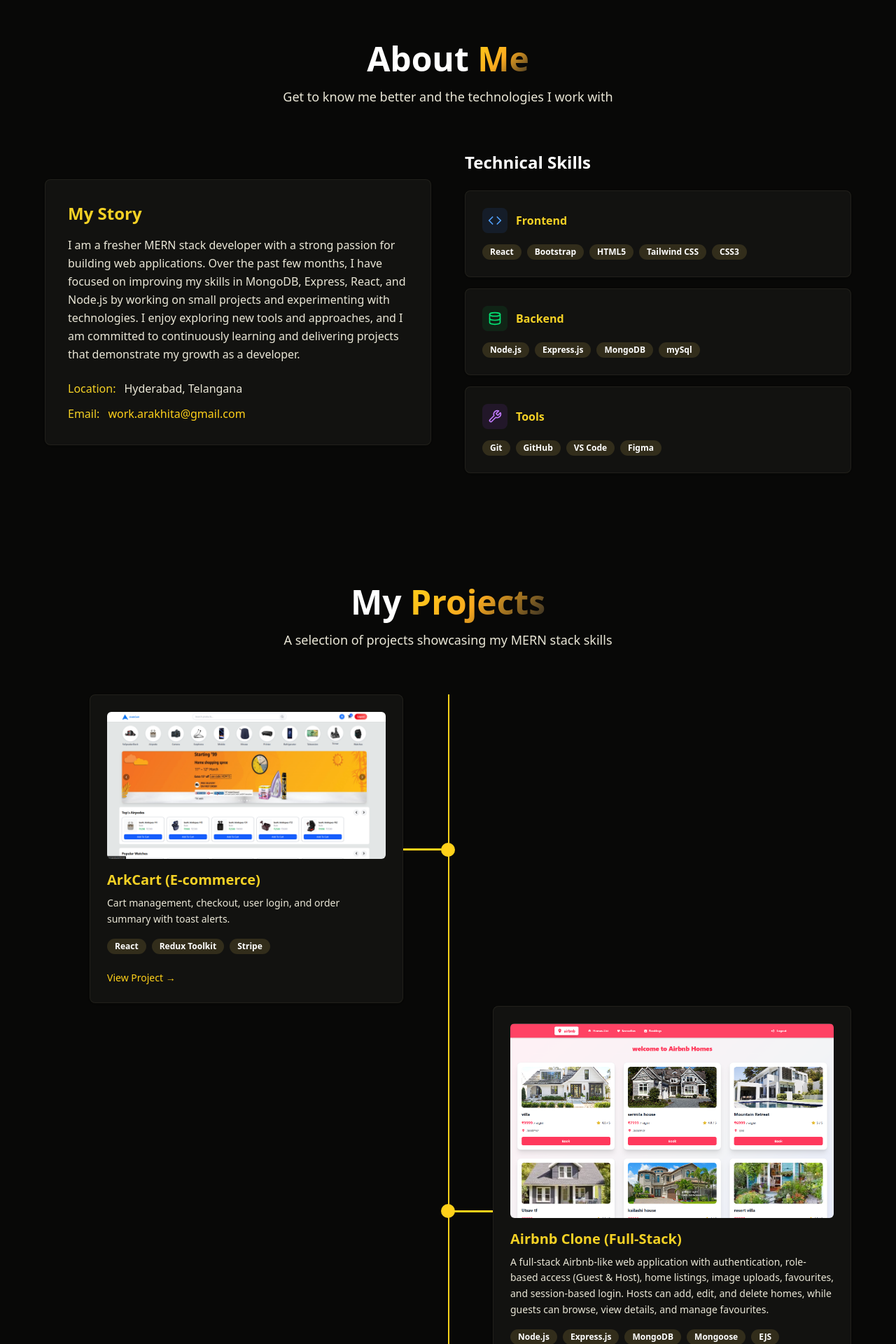
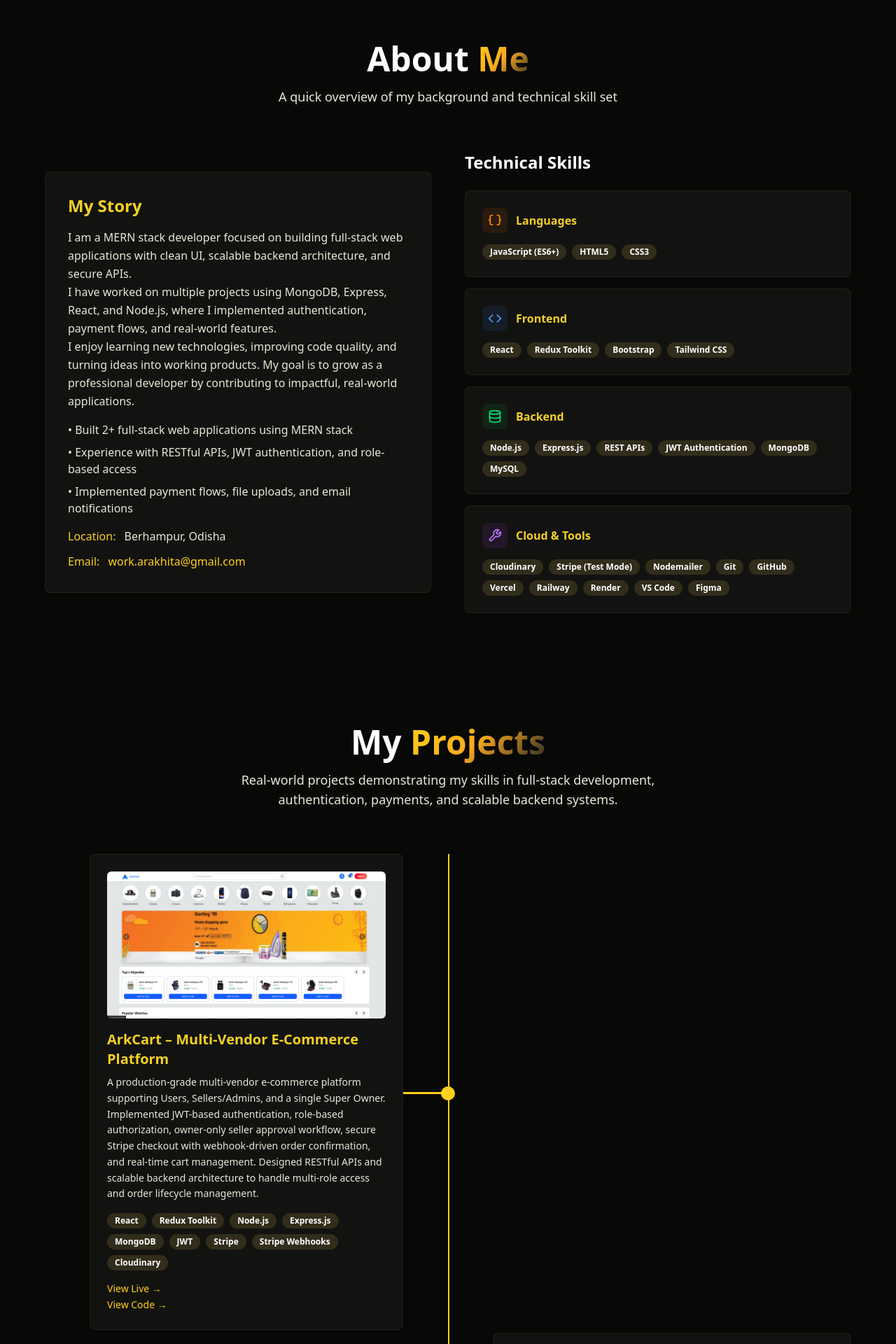
Before and after one commit to arakhitasabata635/my-portfolio, a React (Vite) app: page / in a window 1280 px wide. Shown: the part 820-2740 px from the top of the page at 70% size. Built offline with nearby package versions, Linux system fonts and the light colour scheme.

Commit message:
refector: do some content change

```diff
--- a/src/components/AboutSection.jsx
+++ b/src/components/AboutSection.jsx
@@ -1,7 +1,31 @@
 const AboutSection = () => {
-  const frontend = ["React", "Bootstrap", "HTML5", "Tailwind CSS", "CSS3"];
-  const backend = ["Node.js", "Express.js", "MongoDB", "mySql"];
-  const tools = ["Git", "GitHub", "VS Code", "Figma"];
+  const languages = ["JavaScript (ES6+)", "HTML5", "CSS3"];
+  const frontend = [
+    "React",
+    "Redux Toolkit",
+    "Bootstrap",
+    "Tailwind CSS",
+  ];
+  const backend = [
+    "Node.js",
+    "Express.js",
+    "REST APIs",
+    "JWT Authentication",
+    "MongoDB",
+    "MySQL",
+  ];
+  const tools = [
+    "Cloudinary",
+    "Stripe (Test Mode)",
+    "Nodemailer",
+    "Git",
+    "GitHub",
+    "Vercel",
+    "Railway",
+    "Render",
+    "VS Code",
+    "Figma",
+  ];
 
   return (
     <section id="about" className="py-20 relative">
@@ -12,27 +36,45 @@
               About <span className="text-gradient">Me</span>
             </h2>
             <p className="text-lg text-muted-foreground max-w-2xl mx-auto">
-              Get to know me better and the technologies I work with
+              A quick overview of my background and technical skill set
             </p>
           </div>
           <div className="grid lg:grid-cols-2 gap-12 items-center">
             <div className="space-y-6">
               <div className="rounded-lg border  text-card-foreground shadow-sm p-8 glass-effect hover-glow transition-smooth">
                 <h3 className="text-2xl font-semibold mb-4">My Story</h3>
-                <p className="text-muted-foreground leading-relaxed mb-6">
-                  I am a fresher MERN stack developer with a strong passion for
-                  building web applications. Over the past few months, I have
-                  focused on improving my skills in MongoDB, Express, React, and
-                  Node.js by working on small projects and experimenting with
-                  technologies. I enjoy exploring new tools and approaches, and
-                  I am committed to continuously learning and delivering
-                  projects that demonstrate my growth as a developer.
+                <p className="text-muted-foreground leading-relaxed ">
+                  I am a MERN stack developer focused on building full-stack web
+                  applications with clean UI, scalable backend architecture, and
+                  secure APIs.
+                  <br />
+                  I have worked on multiple projects using MongoDB, Express,
+                  React, and Node.js, where I implemented authentication,
+                  payment flows, and real-world features.
+                  <br /> I enjoy learning new technologies, improving code
+                  quality, and turning ideas into working products. My goal is
+                  to grow as a professional developer by contributing to
+                  impactful, real-world applications.
                 </p>
+                <ul className="my-4 space-y-2 text-muted-foreground">
+                  <li>
+                    • Built 2+ full-stack web applications using MERN stack
+                  </li>
+                  <li>
+                    • Experience with RESTful APIs, JWT authentication, and
+                    role-based access
+                  </li>
+                  <li>
+                    • Implemented payment flows, file uploads, and email
+                    notifications
+                  </li>
+                </ul>
+
                 <div className="space-y-3">
                   <div className="flex items-center gap-3">
                     <span className="font-medium">Location:</span>
                     <span className="text-muted-foreground">
-                      Hyderabad, Telangana
+                      Berhampur, Odisha
                     </span>
                   </div>
                   <div className="flex items-center gap-3">
@@ -50,6 +92,43 @@
             <div className="space-y-6">
               <h3 className="text-2xl font-semibold mb-6">Technical Skills</h3>
               <div className="grid gap-4">
+                <div
+                  className="rounded-lg border text-card-foreground shadow-sm p-6 glass-effect hover-glow transition-smooth animate-fade-in"
+                  style={{ animationDelay: "0s" }}
+                >
+                  <div className="flex items-center gap-3 mb-4">
+                    <div className="p-2 rounded-lg bg-orange-500/10 text-orange-400">
+                      <svg
+                        xmlns="http://www.w3.org/2000/svg"
+                        width="24"
+                        height="24"
+                        viewBox="0 0 24 24"
+                        fill="none"
+                        stroke="currentColor"
+                        strokeWidth="2"
+                        strokeLinecap="round"
+                        strokeLinejoin="round"
+                        className="lucide lucide-braces w-5 h-5"
+                      >
+                        <path d="M8 3H6a2 2 0 0 0-2 2v4a2 2 0 0 1-2 2 2 2 0 0 1 2 2v4a2 2 0 0 0 2 2h2" />
+                        <path d="M16 3h2a2 2 0 0 1 2 2v4a2 2 0 0 0 2 2 2 2 0 0 0-2 2v4a2 2 0 0 1-2 2h-2" />
+                      </svg>
+                    </div>
+                    <h4 className="font-semibold">Languages</h4>
+                  </div>
+
+                  <div className="flex flex-wrap gap-2">
+                    {languages.map((skill, index) => (
+                      <div
+                        key={index}
+                        className="inline-flex items-center rounded-full border px-2.5 py-0.5 text-xs font-semibold transition-colors focus:outline-none focus:ring-2 focus:ring-ring focus:ring-offset-2 border-transparent bg-secondary text-secondary-foreground hover:bg-secondary/80 transition-smooth hover:scale-105"
+                      >
+                        {skill}
+                      </div>
+                    ))}
+                  </div>
+                </div>
+
                 <div
                   className="rounded-lg border  text-card-foreground shadow-sm p-6 glass-effect hover-glow transition-smooth animate-fade-in"
                   style={{ animationDelay: "0s" }}
@@ -76,7 +155,10 @@
                   </div>
                   <div className="flex flex-wrap gap-2">
                     {frontend.map((skill, index) => (
-                      <div key={index} className="inline-flex items-center rounded-full border px-2.5 py-0.5 text-xs font-semibold transition-colors focus:outline-none focus:ring-2 focus:ring-ring focus:ring-offset-2 border-transparent bg-secondary text-secondary-foreground hover:bg-secondary/80 transition-smooth hover:scale-105">
+                      <div
+                        key={index}
+                        className="inline-flex items-center rounded-full border px-2.5 py-0.5 text-xs font-semibold transition-colors focus:outline-none focus:ring-2 focus:ring-ring focus:ring-offset-2 border-transparent bg-secondary text-secondary-foreground hover:bg-secondary/80 transition-smooth hover:scale-105"
+                      >
                         {skill}
                       </div>
                     ))}
@@ -109,7 +191,10 @@
                   </div>
                   <div className="flex flex-wrap gap-2">
                     {backend.map((skill, index) => (
-                      <div key={index} className="inline-flex items-center rounded-full border px-2.5 py-0.5 text-xs font-semibold transition-colors focus:outline-none focus:ring-2 focus:ring-ring focus:ring-offset-2 border-transparent bg-secondary text-secondary-foreground hover:bg-secondary/80 transition-smooth hover:scale-105">
+                      <div
+                        key={index}
+                        className="inline-flex items-center rounded-full border px-2.5 py-0.5 text-xs font-semibold transition-colors focus:outline-none focus:ring-2 focus:ring-ring focus:ring-offset-2 border-transparent bg-secondary text-secondary-foreground hover:bg-secondary/80 transition-smooth hover:scale-105"
+                      >
                         {skill}
                       </div>
                     ))}
@@ -136,11 +221,14 @@
                         <path d="M14.7 6.3a1 1 0 0 0 0 1.4l1.6 1.6a1 1 0 0 0 1.4 0l3.77-3.77a6 6 0 0 1-7.94 7.94l-6.91 6.91a2.12 2.12 0 0 1-3-3l6.91-6.91a6 6 0 0 1 7.94-7.94l-3.76 3.76z"></path>
                       </svg>
                     </div>
-                    <h4 className="font-semibold">Tools</h4>
+                    <h4 className="font-semibold">Cloud & Tools</h4>
                   </div>
                   <div className="flex flex-wrap gap-2">
-                   {tools.map((skill, index) => (
-                      <div key={index} className="inline-flex items-center rounded-full border px-2.5 py-0.5 text-xs font-semibold transition-colors focus:outline-none focus:ring-2  focus:ring-offset-2 border-transparent bg-secondary text-secondary-foreground hover:bg-secondary/80 transition-smooth hover:scale-105">
+                    {tools.map((skill, index) => (
+                      <div
+                        key={index}
+                        className="inline-flex items-center rounded-full border px-2.5 py-0.5 text-xs font-semibold transition-colors focus:outline-none focus:ring-2  focus:ring-offset-2 border-transparent bg-secondary text-secondary-foreground hover:bg-secondary/80 transition-smooth hover:scale-105"
+                      >
                         {skill}
                       </div>
                     ))}
--- a/src/components/ProjectTimeline.jsx
+++ b/src/components/ProjectTimeline.jsx
@@ -2,15 +2,26 @@
 
 const projects = [
   {
-    title: "ArkCart (E‑commerce)",
+    title: "ArkCart – Multi-Vendor E-Commerce Platform",
     image: "./src/assets/ecommers.png",
-    tech: ["React", "Redux Toolkit", "Stripe"],
+    tech: [
+      "React",
+      "Redux Toolkit",
+      "Node.js",
+      "Express.js",
+      "MongoDB",
+      "JWT",
+      "Stripe",
+      "Stripe Webhooks",
+      "Cloudinary",
+    ],
     description:
-      "Cart management, checkout, user login, and order summary with toast alerts.",
-    link: "#",
+      "A production-grade multi-vendor e-commerce platform supporting Users, Sellers/Admins, and a single Super Owner. Implemented JWT-based authentication, role-based authorization, owner-only seller approval workflow, secure Stripe checkout with webhook-driven order confirmation, and real-time cart management. Designed RESTful APIs and scalable backend architecture to handle multi-role access and order lifecycle management.",
+    liveLink: "https://arak-cart.vercel.app/",
+    gitLink: "",
   },
   {
-    title: "Airbnb Clone (Full-Stack)",
+    title: "Airbnb Clone – Full Stack Booking Platform",
     image: "./src/assets/airbnb.png",
     tech: [
       "Node.js",
@@ -23,25 +34,18 @@
       "Multer",
     ],
     description:
-      "A full-stack Airbnb-like web application with authentication, role-based access (Guest & Host), home listings, image uploads, favourites, and session-based login. Hosts can add, edit, and delete homes, while guests can browse, view details, and manage favourites.",
-    features: [
-      "User authentication with encrypted passwords (bcrypt)",
-      "Role-based access for Host and Guest users",
-      "CRUD operations for home listings",
-      "Image upload using Multer",
-      "Session management with MongoDB session store",
-      "Add / remove homes from favourites",
-      "Responsive UI using Tailwind CSS",
-    ],
-    link: "https://github.com/arakhitasabata635/airbnb-clone",
+      "A full-stack Airbnb-style web application built using MVC architecture. Features secure session-based authentication, role-based access for Hosts and Guests, property listing management with image uploads, and MongoDB-backed session storage.",
+    liveLink: "https://github.com/arakhitasabata635/airbnb-backend-for-learning",
+    gitLink: "https://github.com/arakhitasabata635/airbnb-backend-for-learning",
   },
   {
-    title: "Country Flag Explorer",
+    title: "Country Flag Explorer – React Application",
     image: "./src/assets/country-flag.png",
     tech: ["React", "Context API", "React Router", "REST API", "CSS"],
     description:
-      "A responsive React application that displays country details using the REST Countries API. Features include search and region-based filtering, dark/light theme toggle, dynamic routing for country details, border-country navigation, and shimmer loading for better UX.",
-    link: "https://github.com/arakhitasabata635/country-flag-using-react",
+      "A responsive React application consuming REST Countries API, featuring dynamic routing, region-based filtering, theme toggling, and shimmer loading states for improved user experience.",
+    liveLink: "https://github.com/arakhitasabata635/country-flag-using-react",
+    gitLink: "https://github.com/arakhitasabata635/country-flag-using-react",
   },
 ];
 
@@ -55,14 +59,14 @@
               My <span className="text-gradient">Projects</span>
             </h2>
             <p className="text-lg text-muted-foreground max-w-2xl mx-auto">
-              A selection of projects showcasing my MERN stack skills
+              Real-world projects demonstrating my skills in full-stack
+              development, authentication, payments, and scalable backend
+              systems.
             </p>
           </div>
 
-          {/* Vertical center line */}
-
           <div className="space-y-20 relative">
-            {/* Vertical center line (desktop only) */}
+            {/* Vertical center line */}
             <div className=" md:block absolute md:left-1/2 top-0 h-full w-[2px] bg-primary" />
 
             {projects.map((project, index) => {
@@ -83,8 +87,8 @@
                         typeof window !== "undefined" && window.innerWidth < 768
                           ? 90
                           : isLeft
-                          ? -90
-                          : 90,
+                          ? 90
+                          : -90,
                     }}
                     whileInView={{ opacity: 1, x: 0 }}
                     viewport={{ once: false, amount: 0.4 }}
@@ -116,11 +120,18 @@
                         ))}
                       </div>
                       <a
-                        href={project.link}
+                        href={project.liveLink}
                         target="_blank"
-                        className="inline-block mt-2 text-sm font-medium text-primary"
+                        className=" mt-2 text-sm font-medium text-primary block"
                       >
-                        View Project →
+                        View Live →
+                      </a>
+                       <a
+                        href={project.gitLink}
+                        target="_blank"
+                        className=" mt-3 text-sm font-medium text-primary"
+                      >
+                        View Code →
                       </a>
                     </div>
                   </motion.div>
```
Also changed, not shown: src/components/Contact.jsx (+21 -10 lines), src/components/Education.jsx (+18 -9 lines), src/components/HeroSection.jsx (+8 -10 lines).
